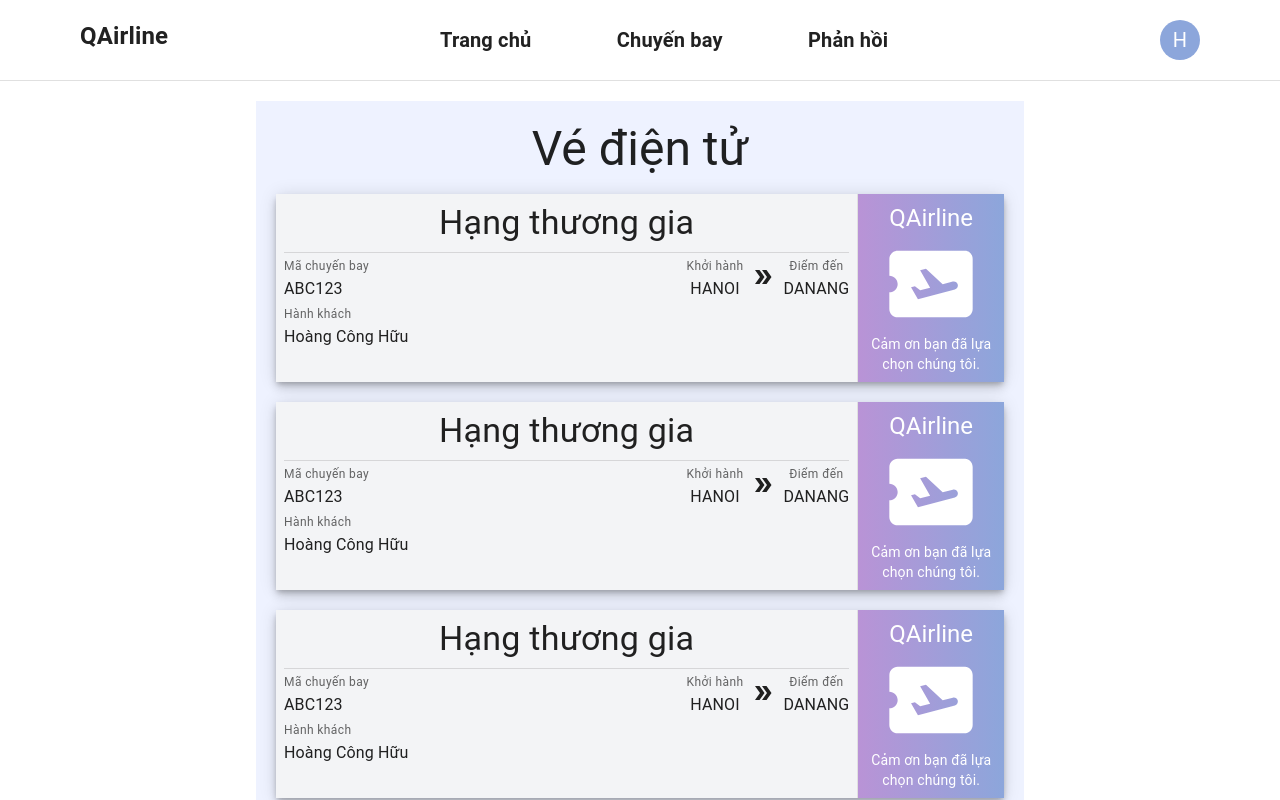
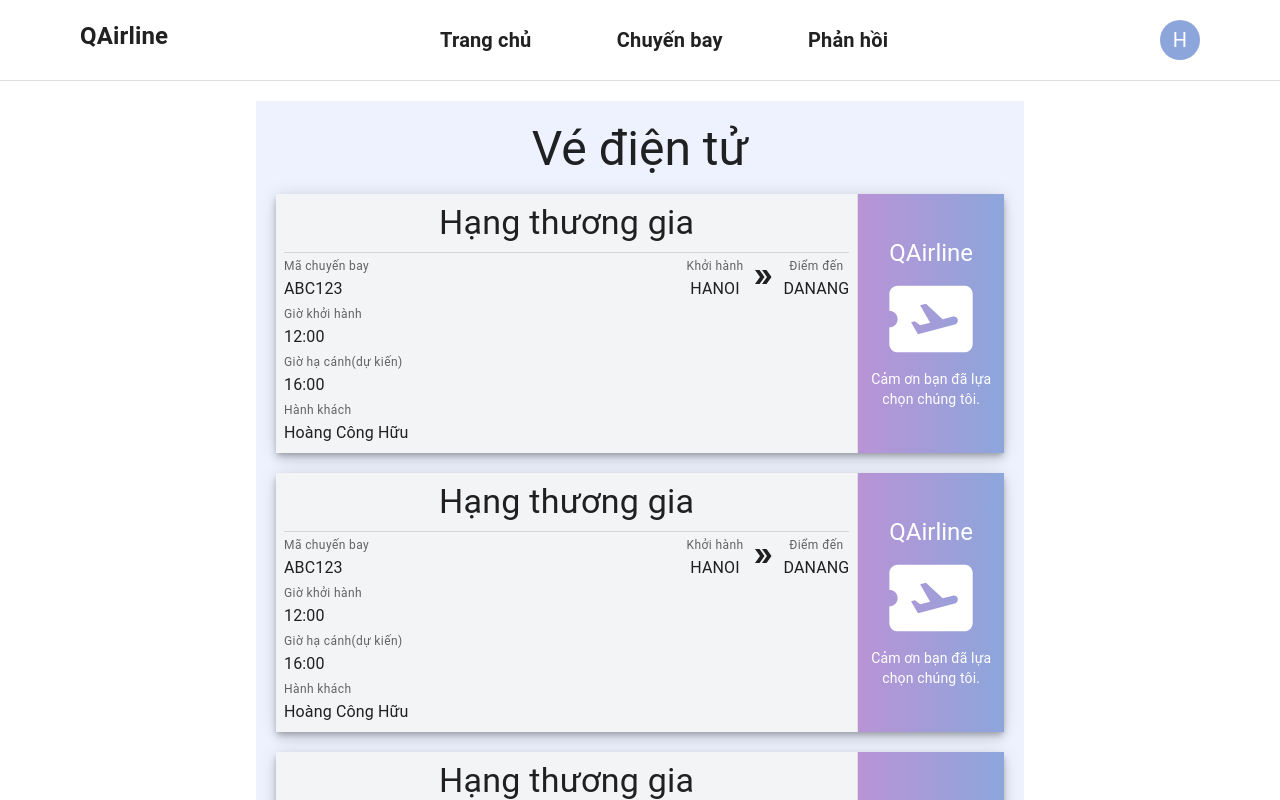
Before and after one commit to hudzg/QAirline, a React (Vite) app in the folder Frontend/QAirline/: page /ticket in a window 1280 px wide. Shown: the top 800 px of the page. Built offline with nearby package versions, Linux system fonts and the light colour scheme.

Commit message:
add print function (add 1 more lib)

```diff
--- a/Frontend/QAirline/package.json
+++ b/Frontend/QAirline/package.json
@@ -18,7 +18,8 @@
     "dayjs": "^1.11.13",
     "react": "^18.3.1",
     "react-dom": "^18.3.1",
-    "react-router-dom": "^6.28.0"
+    "react-router-dom": "^6.28.0",
+    "react-to-print": "^3.0.2"
   },
   "devDependencies": {
     "@eslint/js": "^9.13.0",
--- a/Frontend/QAirline/src/Component/Ticket/PrintTicket.jsx
+++ b/Frontend/QAirline/src/Component/Ticket/PrintTicket.jsx
@@ -1,24 +1,35 @@
+import React, { useRef } from "react";
 import { Button, Typography } from "@mui/material";
 import PrintIcon from '@mui/icons-material/Print';
 import Ticket from "./Ticket";
+import { useReactToPrint } from 'react-to-print';
 
 const PrintTicket = () => {
+  const printRef = useRef(null);
+
+  const handlePrint = useReactToPrint({
+    documentTitle: "Vé điện tử",
+    contentRef: printRef,
+  });
+
+
   return (
     <div className="w-[60vw] m-auto mb-5 mt-5 p-5 bg-indigo-50">
       <div>
-        <Typography variant="h3" textAlign="Center" gutterBottom>Vé điện tử</Typography>
+        <Typography variant="h3" textAlign="center" gutterBottom>Vé điện tử</Typography>
       </div>
-      <div>
-        {[1, 1, 1].map(() => (<Ticket/>))}
+      <div ref={printRef}>
+        {[1, 1, 1, 1, 1].map((_, index) => (<Ticket key={index} />))}
       </div>
       <div className="flex justify-center">
-      <Button
+        <Button
           sx={{
             background: "linear-gradient(to right, #B993D6, #8CA6DB)",
           }}
           className="mt-5"
           variant="contained"
-          startIcon={<PrintIcon/>}
+          startIcon={<PrintIcon />}
+          onClick={handlePrint}
         >
           In
         </Button>
--- a/Frontend/QAirline/src/Component/Ticket/Ticket.jsx
+++ b/Frontend/QAirline/src/Component/Ticket/Ticket.jsx
@@ -8,6 +8,15 @@ import {
 } from "@mui/material";
 import DoubleArrowIcon from "@mui/icons-material/DoubleArrow";
 import AirplaneTicketIcon from "@mui/icons-material/AirplaneTicket";
+
+const InfoField = ({ label, value }) => (
+  <div>
+    <Typography variant="caption" color="textSecondary">
+      {label}
+    </Typography>
+    <Typography variant="body1">{value}</Typography>
+  </div>
+);
 
 const Ticket = () => {
   return (
@@ -20,32 +29,28 @@ const Ticket = () => {
           <Divider />
           <div className="flex items-center justify-between">
             <div>
-              <Typography variant="caption" color="textSecondary">
-                Mã chuyến bay
-              </Typography>
-              <Typography variant="body1">ABC123</Typography>
+              <InfoField label={"Mã chuyến bay"} value={"ABC123"}/>
             </div>
             <div className="flex items-center space-x-2">
               <div className="text-center">
-                <Typography variant="caption" color="textSecondary">
-                  Khởi hành
-                </Typography>
-                <Typography variant="body1">HANOI</Typography>
+                <InfoField label={"Khởi hành"} value={"HANOI"}/>
               </div>
               <DoubleArrowIcon />
               <div className="text-center">
-                <Typography variant="caption" color="textSecondary">
-                  Điểm đến
-                </Typography>
-                <Typography variant="body1">DANANG</Typography>
+                <InfoField label={"Điểm đến"} value={"DANANG"}/>
               </div>
             </div>
           </div>
           <div>
-            <Typography variant="caption" color="textSecondary">
-              Hành khách
-            </Typography>
-            <Typography variant="body1">Hoàng Công Hữu</Typography>
+            <div>
+              <InfoField label={"Giờ khởi hành"} value={"12:00"}/>
+            </div>
+            <div>
+              <InfoField label={"Giờ hạ cánh(dự kiến)"} value={"16:00"}/>
+            </div>
+          </div>
+          <div>
+          <InfoField label={"Hành khách"} value={"Hoàng Công Hữu"}/>
           </div>
         </div>
 
```
Also changed, not shown: 1 other file (tests, documents, lock files or other folders).
